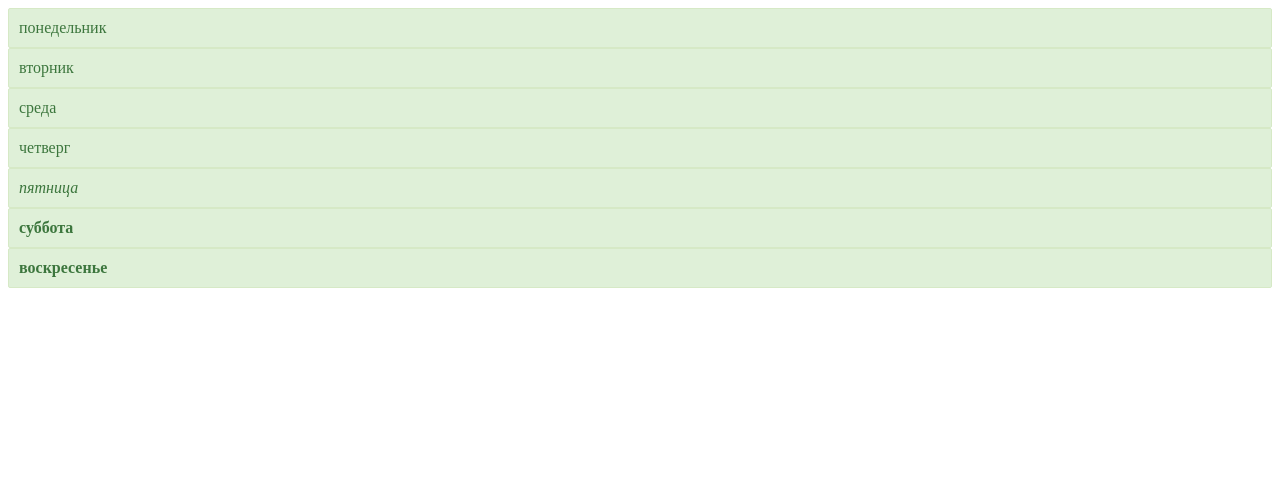
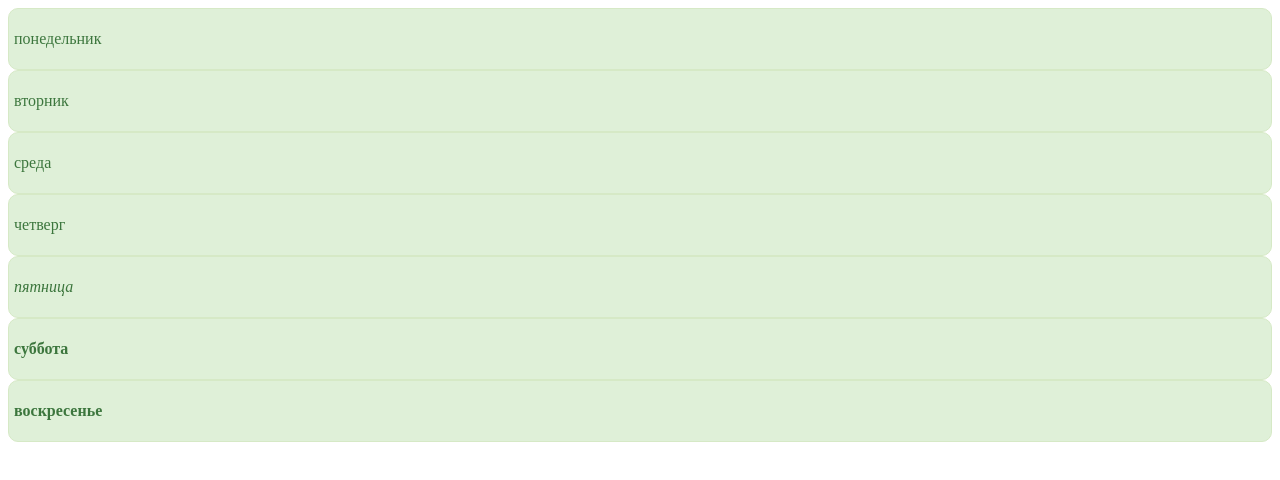
Before and after one commit to VladislavGato/test, a plain HTML site: page Lesson_2_additional_task/index.html in a window 1280 px wide. Drawn offline with Linux system fonts and the light colour scheme.

Commit message:
Закончил основное 2 задание и доп задание

```diff
--- a/Lesson_2_additional_task/index.html
+++ b/Lesson_2_additional_task/index.html
@@ -9,11 +9,12 @@
 <body>
     <style>
         .alert {
-            padding: 10px;
+            padding: 5px;
             border: 1px solid #d6e9c6;
-            border-radius: 2px;
+            border-radius: 10px;
             color: #3c763d;
             background-color: #dff0d8;
+            display: block;
         }
         .alert2 {
             font-weight: bold;
@@ -24,6 +25,7 @@
     </style>
 
 
+
     <script src="script.js"></script>
 </body>
 </html>
--- a/Lesson_2_additional_task/script.js
+++ b/Lesson_2_additional_task/script.js
@@ -12,37 +12,38 @@ function main() {
     'воскресенье'
   ];
 
-  let div = document.createElement('div');
-  div.className = "alert";
-  div.innerHTML = week[0];
+  for (let i = 0; i < week.length; i++) {
+    let div = document.createElement('div'),
+    p = document.createElement('p');
 
-  document.body.appendChild(div, document.body.firstChild);
+    if ( i == 6 || i == 5 ) {
+      div.classList.add('alert', 'alert2');
+    } else if ( i == 4 ) {
+      div.classList.add('alert', 'alert3');
+    } else {
+      div.classList.add('alert');
+    }
 
-  let div2 = div.cloneNode(true);
-  div2.innerHTML = week[1];
-  div.parentNode.insertBefore(div2, div.nextSibling);
+    document.body.appendChild(div);
+    div.appendChild(p);
+    p.innerHTML = week[i];
+  }
 
-  let div3 = div2.cloneNode(true);
-  div3.innerHTML = week[2];
-  div2.parentNode.insertBefore(div3, div2.nextSibling);
+//////// второй вариант без создавания тега <p>
+  // for (let i = 0; i < week.length; i++) {
+  //   let div = document.createElement('div');
 
-  let div4 = div3.cloneNode(true);
-  div4.innerHTML = week[3];
-  div3.parentNode.insertBefore(div4, div3.nextSibling);
+  //   if ( i == 6 || i == 5 ) {
+  //     div.classList.add('alert', 'alert2');
+  //   } else if ( i == 4 ) {
+  //     div.classList.add('alert', 'alert3');
+  //   } else {
+  //     div.classList.add('alert');
+  //   }
 
-  let div5 = div4.cloneNode(true);
-  div5.className = "alert alert3";
-  div5.innerHTML = week[4];
-  div4.parentNode.insertBefore(div5, div4.nextSibling);
-
-  let div6 = div5.cloneNode(true);
-  div6.className = "alert alert2";
-  div6.innerHTML = week[5];
-  div5.parentNode.insertBefore(div6, div5.nextSibling);
-
-  let div7 = div6.cloneNode(true);
-  div7.innerHTML = week[6] ;
-  div6.parentNode.insertBefore(div7, div6.nextSibling);
+  //   div.innerHTML = week[i];
+  //   document.body.appendChild(div);
+  // }
 
   ///// вторая часть усложненного задания
   //Вывести в консоль только те, что начинаются с цифры 3 или 7
@@ -50,8 +51,7 @@ function main() {
   let arr = ['1835', '4229', '7392', '1513', '5555', '3123', '7639'];
 
   for (let i = 0; i < arr.length; i++) {
-    let num = arr[i].slice(0,1);
-    if (num == 3 || num == 7) {
+    if (arr[i].slice(0,1) == 3 || arr[i].slice(0,1) == 7 ) {
       console.log( arr[i] );
     }
   }
```
Also changed, not shown: Lesson_3/index.html (added, +12 -0 lines), Lesson_3/script.js (added, +21 -0 lines), Lesson_3/tempCodeRunnerFile.js (added, +7 -0 lines).
